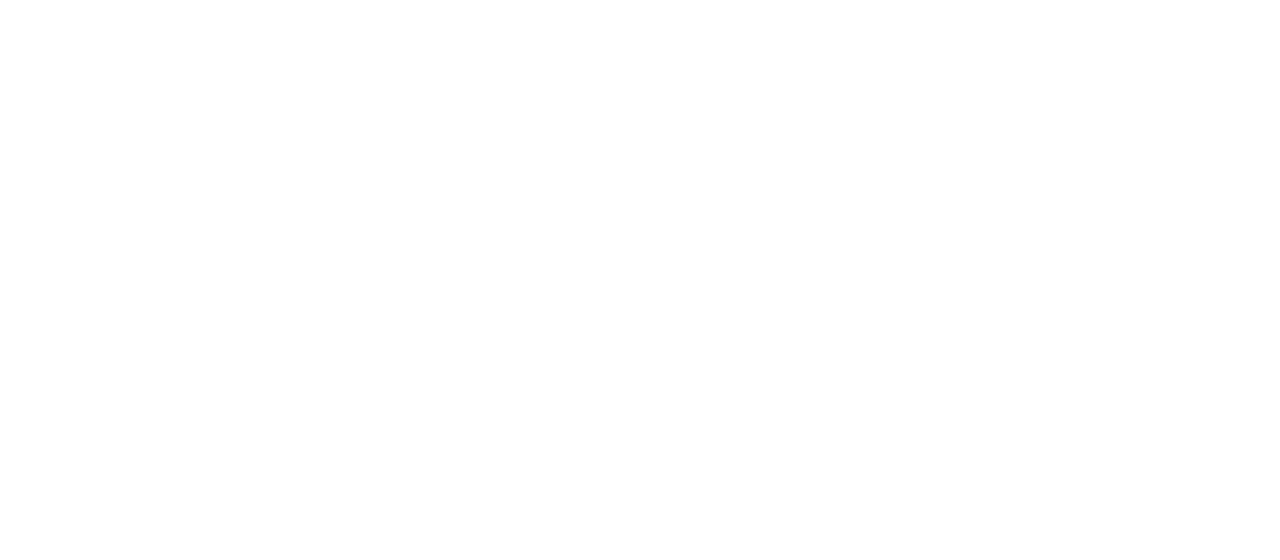
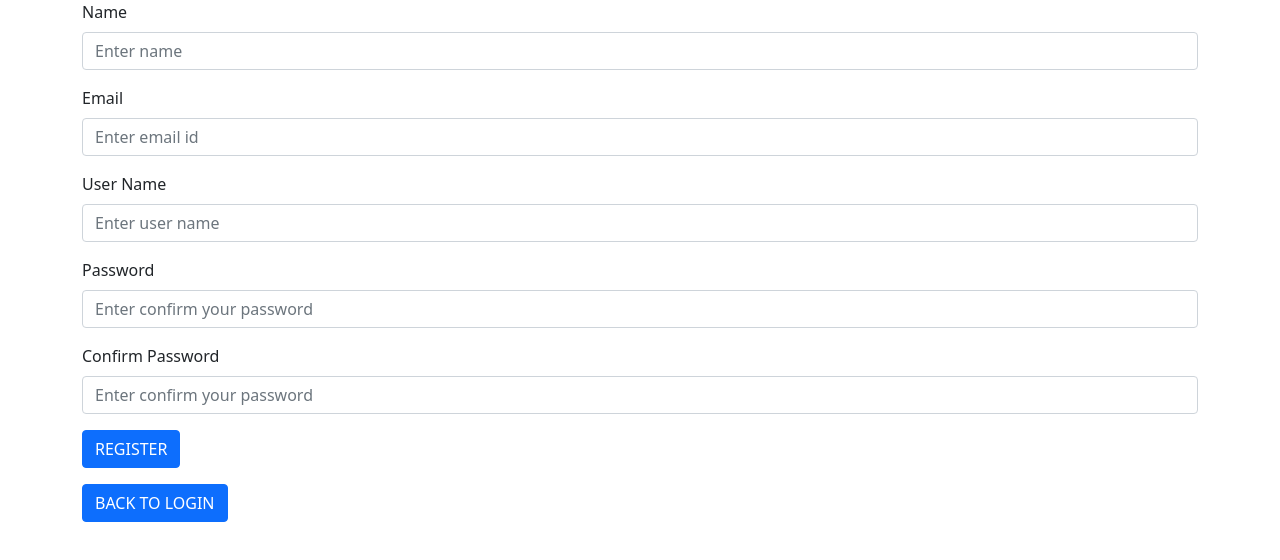
Before and after one commit to sruthybabu/Book-ReactApp, a React (Create React App) app: page /regiser in a window 1280 px wide. Before the commit this address had no page. Shown: the top 560 px of the page. Built offline with nearby package versions, Linux system fonts and the light colour scheme.

Commit message:
Register completed

```diff
--- a/src/App.js
+++ b/src/App.js
@@ -4,6 +4,7 @@
 import 'bootstrap/dist/js/bootstrap.bundle.min.js';
 import Login from './components/Login';
 import { BrowserRouter, Route, Routes } from 'react-router-dom';
+import Register from './components/Register';
 function App() {
   return (
     <div>
@@ -11,7 +12,7 @@
 <BrowserRouter>
 <Routes>
 <Route path="/" exact element={<Login/>}/>
-
+<Route path="/regiser" exact element={<Register/>}/>
 </Routes>
 </BrowserRouter>
 
--- /dev/null
+++ b/src/components/Register.js
@@ -0,0 +1,58 @@
+import React, { useState } from 'react'
+
+const Register = () => {
+    var [newname,setNewname]=useState("")
+    var [email,setEmail]=useState("")
+    var [username,setUsername]=useState("")
+    var [password,setPassword]=useState("")
+    var [confirmpassword,setConfirmpass]=useState("")
+    const subData=()=>{
+        const data={"name":newname,"email":email,"userName":username,"password":password,"confirmPassword":confirmpassword}
+        console.log(data)
+    }
+
+  return (
+    <div>
+      <div className="container">
+    <div className="row">
+        <div className="col col-12 col-sm-12 col-md-12 col-lg-12 col-xl-12 col-xxl-12">
+            <div className="row g-3">
+                <div className="col col-12 col-sm-12 col-md-12 col-lg-12 col-xl-12 col-xxl-12">
+                    <label for="" className="form-label">Name</label>
+                    <input onChange={(e)=>{setNewname(e.target.value)}} placeholder="Enter name" type="text" className="form-control"/>
+                </div>
+                <div className="col col-12 col-sm-12 col-md-12 col-lg-12 col-xl-12 col-xxl-12">
+                    <label for="" className="form-label">Email</label>
+                    <input onChange={(e)=>{setEmail(e.target.value)}} placeholder="Enter email id " type="email" name="" id="" className="form-control"/>
+                </div>
+                <div className="col col-12 col-sm-12 col-md-12 col-lg-12 col-xl-12 col-xxl-12">
+                    <label for="" className="form-label">User Name</label>
+                    <input onChange={(e)=>{setUsername(e.target.value)}} placeholder="Enter user name" type="text" className="form-control"/>
+                </div>
+                <div className="col col-12 col-sm-12 col-md-12 col-lg-12 col-xl-12 col-xxl-12">
+                    <label for="" className="form-label">Password</label>
+                    <input onChange={(e)=>{setPassword(e.target.value)}} placeholder="Enter confirm your password" type="password" name="" id="" className="form-control"/>
+                </div>
+                <div className="col col-12 col-sm-12 col-md-12 col-lg-12 col-xl-12 col-xxl-12">
+                    <label for="" className="form-label">Confirm Password</label>
+                    <input onChange={(e)=>{setConfirmpass(e.target.value)}} placeholder="Enter confirm your password" type="password" name="" id="" className="form-control"/>
+
+                </div>
+                <div className="col col-12 col-sm-12 col-md-12 col-lg-12 col-xl-12 col-xxl-12">
+                    <button onClick={subData} className="btn btn-primary">REGISTER</button>
+                </div>
+                <div className="col col-12 col-sm-12 col-md-12 col-lg-12 col-xl-12 col-xxl-12">
+                    <a href="/" className="btn btn-primary">BACK TO LOGIN</a>
+                </div>
+            </div>
+        </div>
+    </div>
+</div>
+
+
+
+    </div>
+  )
+}
+
+export default Register
```
